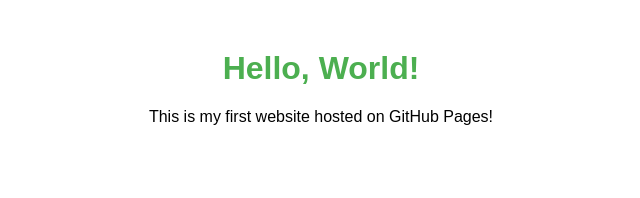
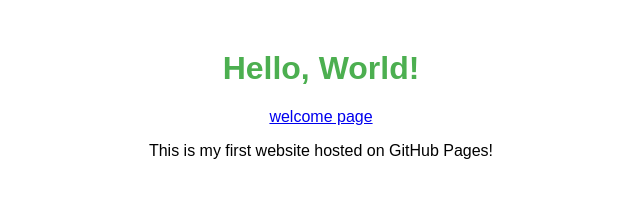
Before and after one commit to sureshslvr/my-first-site., a plain HTML site: page index.html in a window 1280 px wide. Shown: the whole page, without its empty margins (319-959 px from the left). Drawn offline with Linux system fonts and the light colour scheme.

Commit message:
Update index.html

```diff
--- a/index.html
+++ b/index.html
@@ -15,6 +15,7 @@
 </head>
 <body>
     <h1>Hello, World!</h1>
+    <a href="welcome.html">welcome page</a>
     <p>This is my first website hosted on GitHub Pages!</p>
 </body>
 </html>
```
